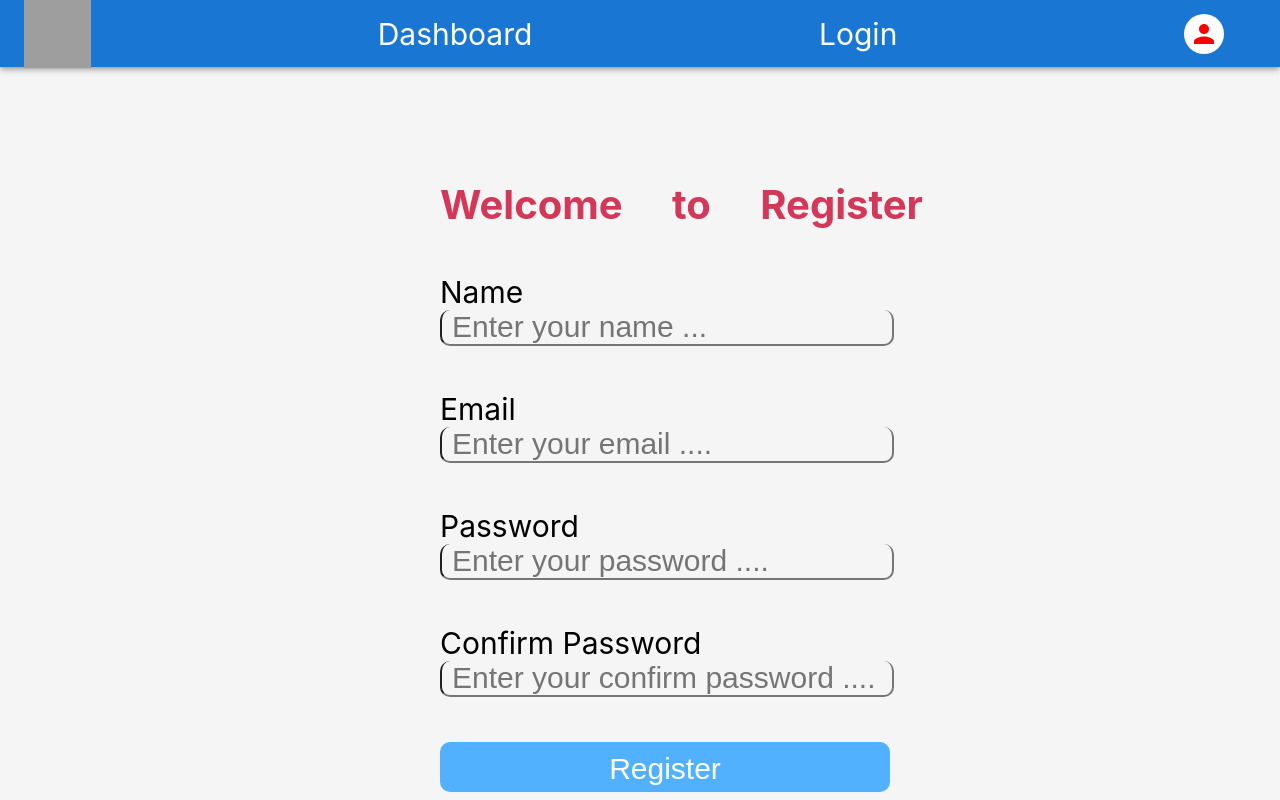
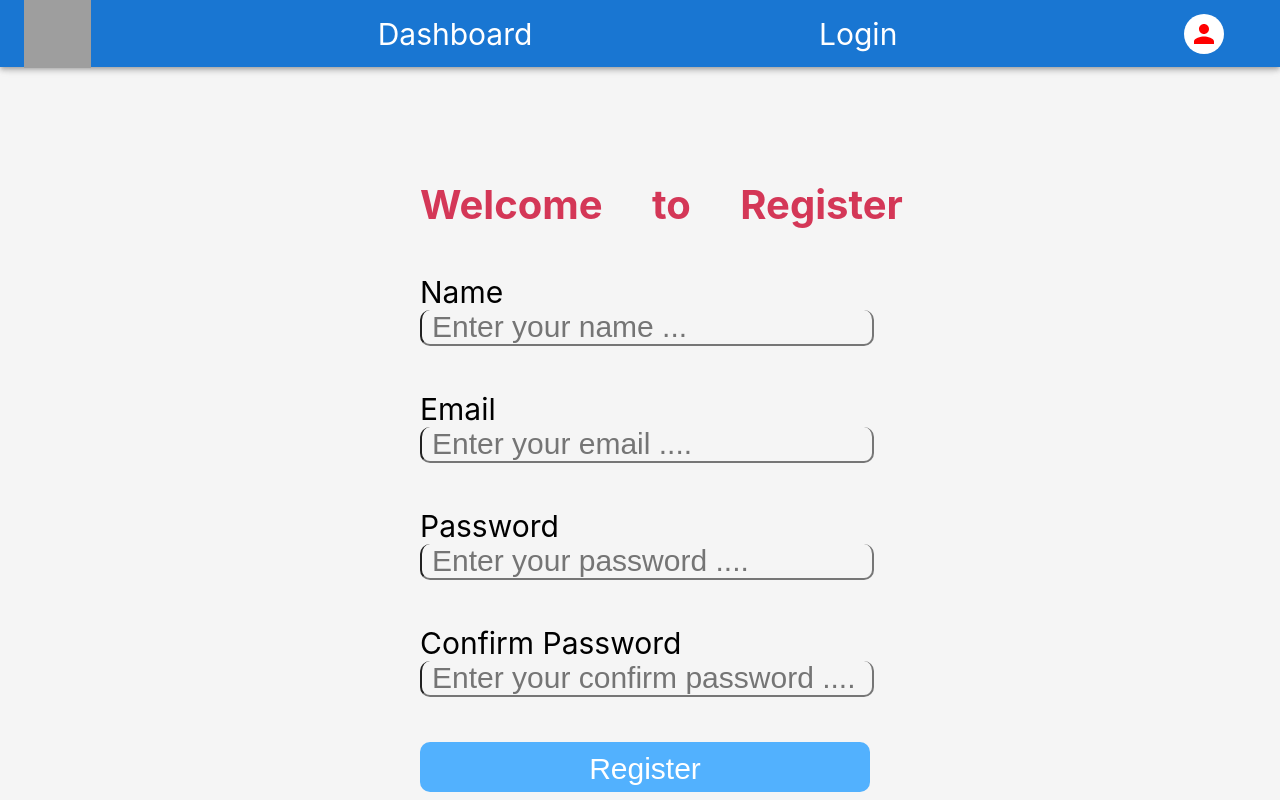
Before and after one commit to soorajsin/Flight, a React (Create React App) app in the folder client/: page /register in a window 1280 px wide. Shown: the top 800 px of the page. Built offline with nearby package versions, Linux system fonts and the light colour scheme; no server answers; grey boxes are pictures that could not be loaded.

Commit message:
Update mix.css
Upload

```diff
--- a/client/src/Components/Account/mix.css
+++ b/client/src/Components/Account/mix.css
@@ -26,12 +26,12 @@
           font-size: 40px;
           color: #d43757;
           word-spacing: 40px;
-          margin-left:100px;
+          margin-left:80px;
 }
 
 .register .containerRegister .reg {
           margin-top: 25px;
-          margin-left:100px;
+          margin-left:80px;
 }
 
 .register .containerRegister .reg label {
```
